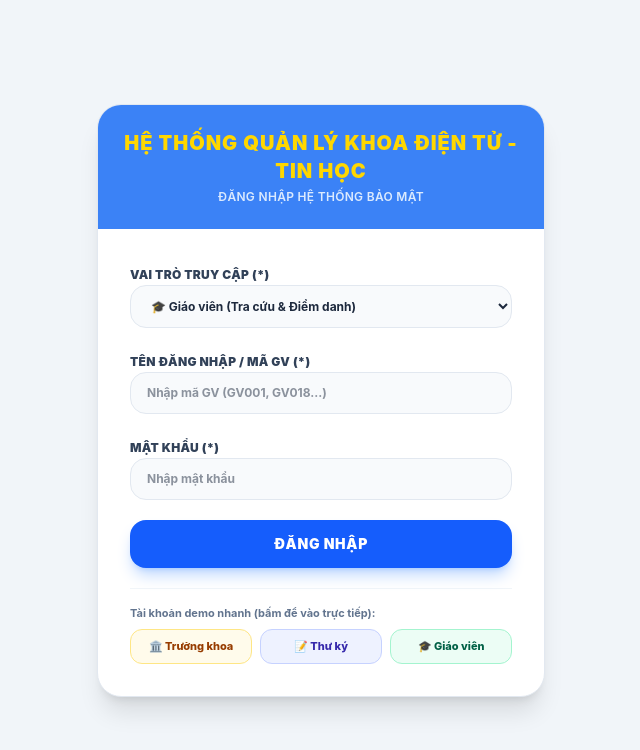
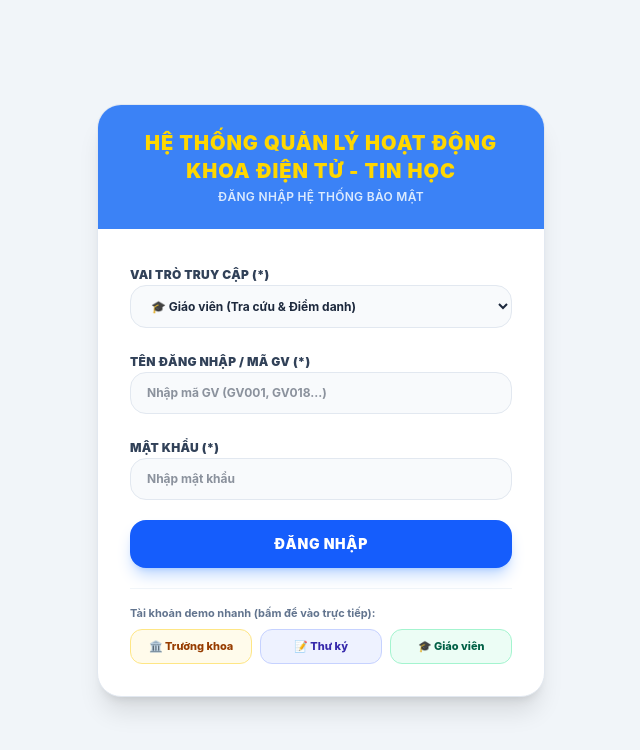
Before and after one commit to thanhcds-GH/THANHNGUYEN, a React app in the folder frontend/: page /login in a window 1280 px wide. Shown: the top 750 px of the page, without its empty margins (319-959 px from the left). Built offline with nearby package versions, Linux system fonts and the light colour scheme; no server answers; the HTML template or start-up script is replaced by a standard one.

Commit message:
Sua tieu de form dang nhap

```diff
--- a/frontend/src/pages/Login.jsx
+++ b/frontend/src/pages/Login.jsx
@@ -89,7 +89,7 @@ const Login = () => {
             <div className="bg-white rounded-3xl shadow-xl w-full max-w-md overflow-hidden border border-slate-200">
                 <div className="bg-[#3B82F6] p-6 text-center text-white">
                     <h1 className="text-xl font-black text-[#FFD700] uppercase tracking-wider">
-                        HỆ THỐNG QUẢN LÝ KHOA ĐIỆN TỬ - TIN HỌC
+                        HỆ THỐNG QUẢN LÝ HOẠT ĐỘNG KHOA ĐIỆN TỬ - TIN HỌC
                     </h1>
                     <p className="text-xs font-semibold text-blue-100 mt-1 uppercase tracking-wide">
                         Đăng nhập hệ thống bảo mật
```
